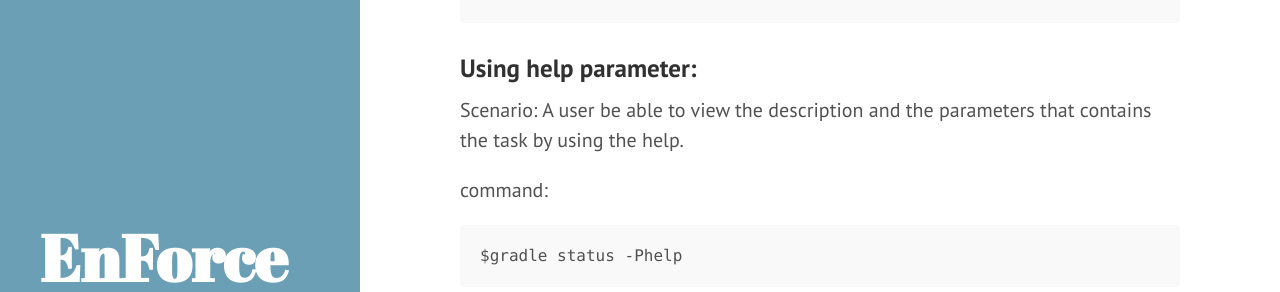
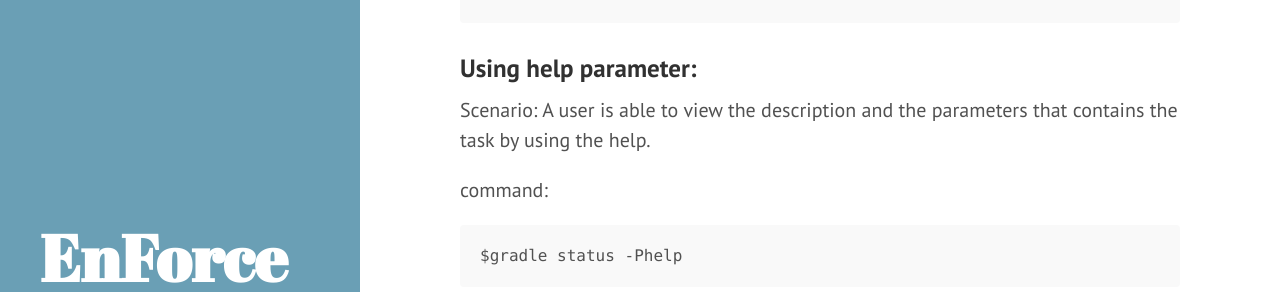
Before and after one commit to fundacionjala/enforce-gradle-plugin, a Jekyll site: the page built from _docs/file-monitor.md, in a window 1280 px wide and 1400 px high, scrolled down 2776 px. Shown: the part 163-455 px from the top of the window. Built offline with Jekyll 4.4.1, drawn with Linux system fonts in a browser that asks for light colours; some of the changed text lies outside the part shown.

Commit message:
Fixed observations

```diff
--- a/_docs/file-monitor.md
+++ b/_docs/file-monitor.md
@@ -114,7 +114,7 @@ output:
 ### Using help parameter:
 
 Scenario:
-A user be able to  view the description and the parameters that contains the task by using the help.
+A user is able to view the description and the parameters that contains the task by using the help.
 
 command:
 
@@ -166,7 +166,7 @@ output:
 ### Using help parameter:
 
 Scenario:
-A user be able to  view the description and the parameters that contains the task by using the help.
+A user is able to  view the description and the parameters that contains the task by using the help.
 
 command:
 
```
